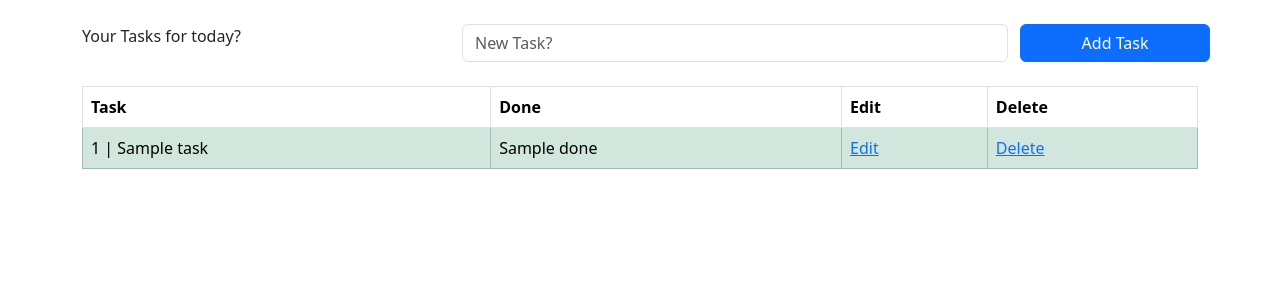
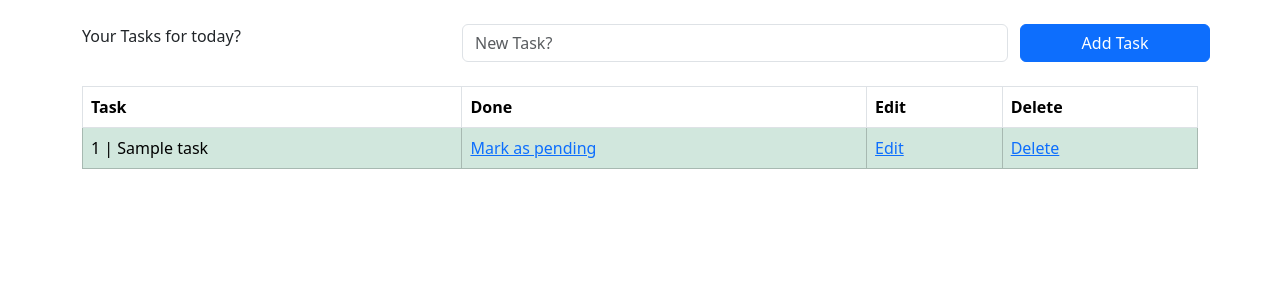
Before and after one commit to Laszlo-Lazuer/python-django-app-learning, a Django app: template todolist_app/templates/todolist.html in a window 1280 px wide. Shown: the part 65-365 px from the top of the page. Run offline with Django 3.2, Linux system fonts and the light colour scheme; the template is opened without the code that fills it: most values are stand-ins (such as "Sample title", 1, 10 or a date in 2020).

Commit message:
feat: add functionality to toggle completed status on the table.

```diff
--- a/todolist_app/templates/todolist.html
+++ b/todolist_app/templates/todolist.html
@@ -41,14 +41,14 @@
                             {% if obj.done %}
                                 <tr class="table-success">
                                     <td>{{ obj.id}} | {{ obj.task }}</th>
-                                    <td>{{ obj.done }}</td>
+                                    <td><a href="{% url "pending_task" obj.id %}">Mark as pending</a></td>
                                     <td><a href="{% url "edit_task" obj.id %}">Edit</a></td>
                                     <td><a href="{% url "delete_task" obj.id %}">Delete</a></td>
                                 </tr>
                             {% else %}
                                 <tr>
                                     <td>{{ obj.id}} | {{ obj.task }}</th>
-                                    <td>{{ obj.done }}</td>
+                                        <td><a href="{% url "complete_task" obj.id %}">Mark as completed</a></td>
                                     <td><a href="{% url "edit_task" obj.id %}">Edit</a></td>
                                     <td><a href="{% url "delete_task" obj.id %}">Delete</a></td>
                                 </tr>
--- a/todolist_app/urls.py
+++ b/todolist_app/urls.py
@@ -5,6 +5,8 @@ urlpatterns = [
     path("", views.todolist, name='todolist'),
     path('delete/<task_id>', views.delete_task, name='delete_task'),
     path('edit/<task_id>', views.edit_task, name='edit_task'),
+    path('complete/<task_id>', views.complete_task, name='complete_task'),
+    path('pending/<task_id>', views.pending_task, name='pending_task'),
     path('contact', views.contact, name='contact'),
     path('about-us', views.about, name='about')
 ]
```
Also changed, not shown: todolist_app/views.py (+12 -0 lines).
